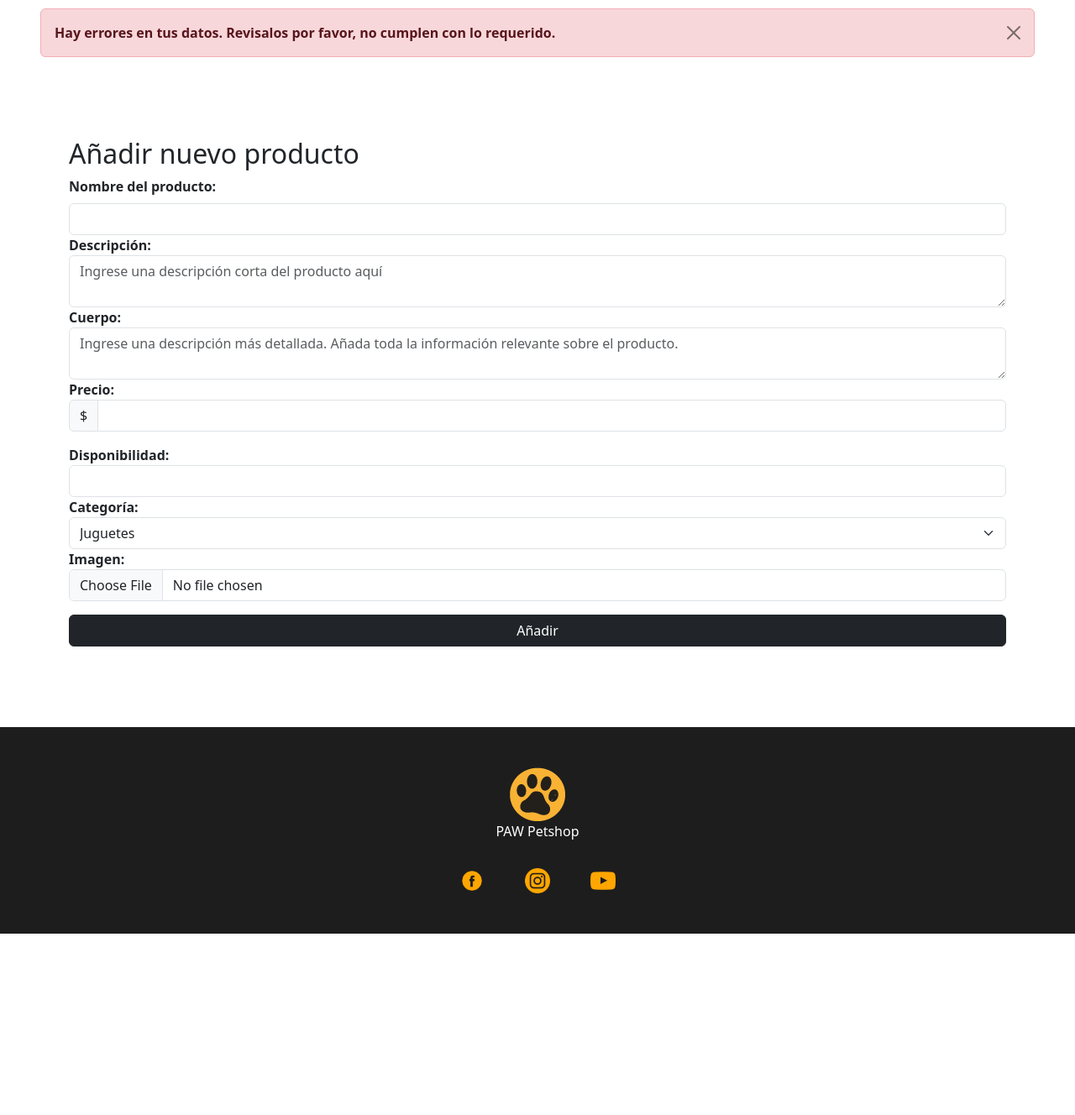
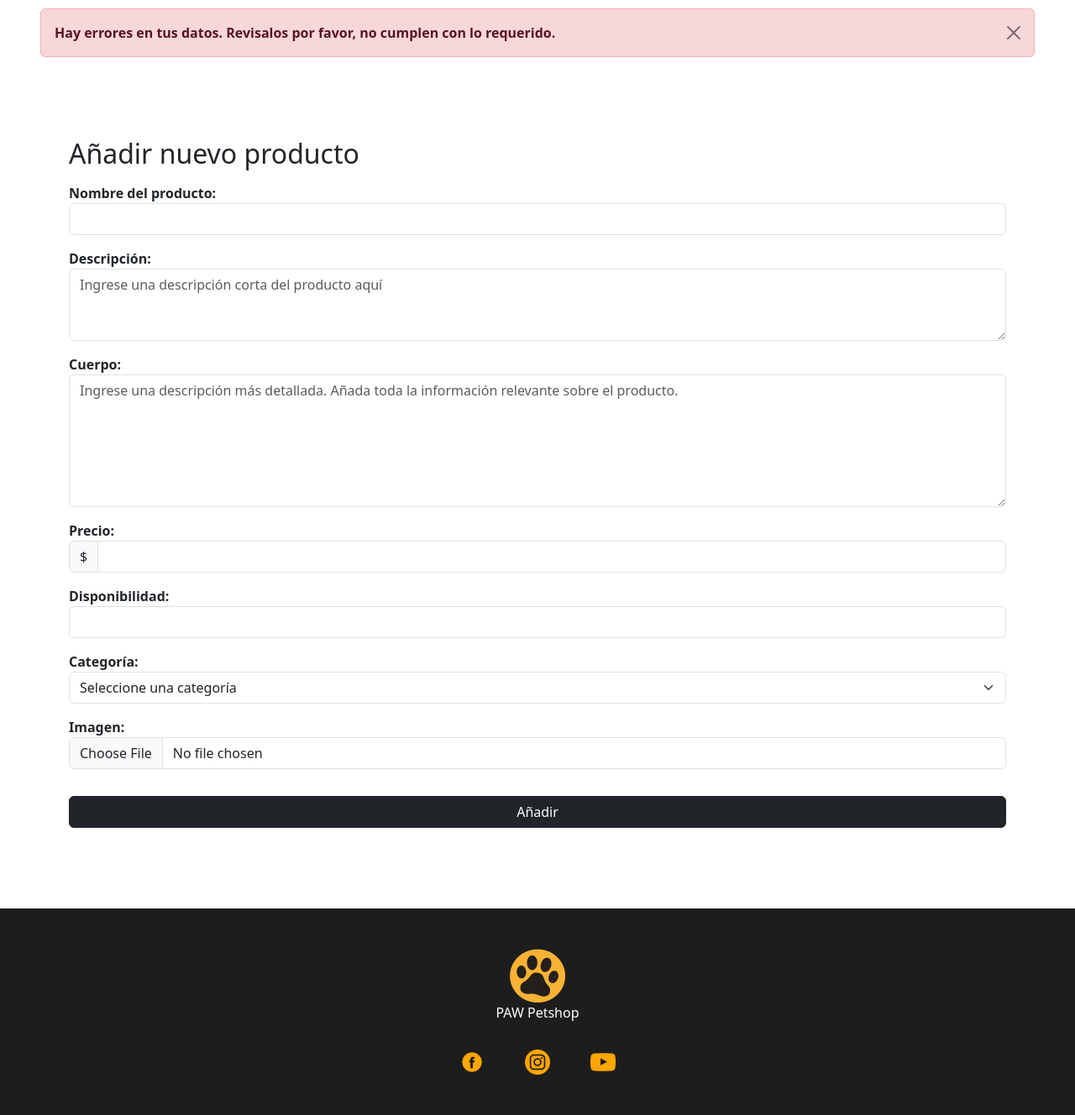
Before and after one commit to Lau-szutner/E-commerce-PHP, a PHP site: page /admin/index.php?seccion=producto-nuevo in a window 1280 px wide. Shown: the part 86-1414 px from the top of the page at 84% size. Before the commit the page ends 1198 px from the top, so only its background shows below. Run offline with PHP 8.4, Linux system fonts and the light colour scheme; the visitor is signed in with stand-in values (Sample User, id 1); data comes from the database, SQL or seed files in the repository.

Commit message:
mejoro form segun consigna

```diff
--- a/sitio/admin/views/producto-nuevo.php
+++ b/sitio/admin/views/producto-nuevo.php
@@ -2,8 +2,11 @@
 require_once __DIR__ . '/../../clases/Categoria.php';
 require_once __DIR__ . '/../../clases/Producto.php';
 
+if (session_status() === PHP_SESSION_NONE) {
+    session_start();
+}
+
 $categorias = (new Categoria)->todos();
-
 
 $errores = $_SESSION['errores'] ?? [];
 unset($_SESSION['errores']);
@@ -15,82 +18,80 @@ unset($_SESSION['datosGuardados']);
 
 
 <section class="container mt-5 mb-5">
-
     <h2 class="pt-5">Añadir nuevo producto</h2>
 
-    <form action="acciones/producto-anadir.php" method="post" enctype="multipart/form-data">
-        <div>
-            <label for="nombre" class="form-label fw-bold">Nombre del producto:</label>
-            <input type="text" id="nombre" name="nombre" class="form-control" value="<?= htmlspecialchars($datosGuardados['nombre'] ?? ''); ?>" >
-            <?php
-                if(isset($errores['nombre'])):
-            ?>
-                <div class="alert alert alert-danger" role="alert">
-                    <?= $errores['nombre']; ?>
-                </div>
-            <?php
-                endif;
-            ?>
+    <form action="acciones/producto-anadir.php" method="post" enctype="multipart/form-data" class="mt-3">
+        <div class="mb-3">
+            <label for="nombre" class="form-label d-flex flex-column">
+                <span class="fw-bold">Nombre del producto:</span>
+                <input type="text" id="nombre" name="nombre" class="form-control" value="<?= htmlspecialchars($datosGuardados['nombre'] ?? '') ?>" required>
+            </label>
+
+            <?php if(isset($errores['nombre'])): ?>
+                <div class="alert alert-danger mt-2" role="alert"><?= htmlspecialchars($errores['nombre']); ?></div>
+            <?php endif; ?>
         </div>
 
-        <div>
-            <label for="descripcion" class="fw-bold">Descripción:</label>
-            <textarea id="descripcion" name="descripcion" class="form-control" placeholder="Ingrese una descripción corta del producto aquí"><?= htmlspecialchars($datosGuardados['descripcion'] ?? '') ?></textarea>
-            <?php
-                if(isset($errores['descripcion'])):
-            ?>
-                <div class="alert alert alert-danger" role="alert">
-                    <?= $errores['descripcion']; ?>
-                </div>
-            <?php
-                endif;
-            ?>
+        <div class="mb-3">
+            <label for="descripcion" class="form-label d-flex flex-column">
+                <span class="fw-bold">Descripción:</span>
+                <textarea id="descripcion" name="descripcion" class="form-control" rows="3" placeholder="Ingrese una descripción corta del producto aquí" required><?= htmlspecialchars($datosGuardados['descripcion'] ?? '') ?></textarea>
+            </label>
+
+            <?php if(isset($errores['descripcion'])): ?>
+                <div class="alert alert-danger mt-2" role="alert"><?= htmlspecialchars($errores['descripcion']); ?></div>
+            <?php endif; ?>
         </div>
 
-        <div>
-            <label for="cuerpo" class="fw-bold">Cuerpo:</label>
-            <textarea id="cuerpo" name="cuerpo" class="form-control" placeholder="Ingrese una descripción más detallada. Añada toda la información relevante sobre el producto."><?= htmlspecialchars($datosGuardados['cuerpo'] ?? '') ?></textarea>
+        <div class="mb-3">
+            <label for="cuerpo" class="form-label d-flex flex-column">
+                <span class="fw-bold">Cuerpo:</span>
+                <textarea id="cuerpo" name="cuerpo" class="form-control" rows="6" placeholder="Ingrese una descripción más detallada. Añada toda la información relevante sobre el producto."><?= htmlspecialchars($datosGuardados['cuerpo'] ?? '') ?></textarea>
+            </label>
         </div>
 
-        <div>
-            <label for="precio" class="fw-bold">Precio:</label>
-            <div class="input-group mb-3">
+        <div class="mb-3">
+            <label for="precio" class="form-label d-flex flex-column">
+                <span class="fw-bold">Precio:</span>
+                <div class="input-group">
                     <span class="input-group-text">$</span>
-            <input type="number" id="precio" name="precio" class="form-control" value="<?= $datosGuardados['precio'] ?? null;?>" >
+                    <input type="number" step="0.01" id="precio" name="precio" class="form-control" value="<?= htmlspecialchars($datosGuardados['precio'] ?? '') ?>" required>
+                </div>
+            </label>
+
+            <?php if(isset($errores['precio'])): ?>
+                <div class="alert alert-danger mt-2" role="alert"><?= htmlspecialchars($errores['precio']); ?></div>
+            <?php endif; ?>
         </div>
 
-
-
-            <?php
-                if(isset($errores['precio'])):
-            ?>
-                <div class="alert alert alert-danger" role="alert">
-                    <?= $errores['precio']; ?>
-                </div>
-            <?php
-                endif;
-            ?>
+        <div class="mb-3">
+            <label for="disponibilidad" class="form-label d-flex flex-column">
+                <span class="fw-bold">Disponibilidad:</span>
+                <input type="number" id="disponibilidad" name="disponibilidad" class="form-control" value="<?= htmlspecialchars($datosGuardados['disponibilidad'] ?? '') ?>">
+            </label>
         </div>
 
-        <div>
-            <label for="disponibilidad" class="fw-bold">Disponibilidad:</label>
-            <input type="number" id="disponibilidad" class="form-control" name="disponibilidad" value="<?= htmlspecialchars($datosGuardados['disponibilidad'] ?? '') ?>" >
-        </div>
-
-        <div>
-        <label for="categoria_id" class="fw-bold">Categoría:</label>
-            <select name="categoria_id" id="categoria_id" class="form-select">
+        <div class="mb-3">
+            <label for="categoria_id" class="form-label d-flex flex-column">
+                <span class="fw-bold">Categoría:</span>
+                <select name="categoria_id" id="categoria_id" class="form-select" required>
+                    <option value="" disabled <?= empty($datosGuardados['categoria_id']) ? 'selected' : '' ?>>Seleccione una categoría</option>
                     <?php foreach ($categorias as $categoria): ?>
-                    <option value="<?= $categoria->getCategoria_id(); ?>" <?= ($categoria->getCategoria_id() == ($datosGuardados['categoria_id'] ?? null)) ? 'selected' : null; ?>>
+                        <option value="<?= htmlspecialchars($categoria->getCategoria_id()); ?>" <?= ($categoria->getCategoria_id() == ($datosGuardados['categoria_id'] ?? null)) ? 'selected' : '' ; ?>>
                             <?= htmlspecialchars($categoria->getNombre()); ?>
                         </option>
                     <?php endforeach; ?>
                 </select>
+            </label>
         </div>
-        <div>
-            <label for="imagen" class="fw-bold">Imagen:</label>
-            <input type="file" name="imagen" id="imagen" class="form-control">
+
+        <div class="mb-3">
+            <label for="imagen" class="form-label d-flex flex-column">
+                <span class="fw-bold">Imagen:</span>
+                <input type="file" name="imagen" id="imagen" class="form-control" accept="image/*">
+            </label>
         </div>
+
         <div class="d-grid gap-2">
             <button type="submit" class="btn btn-dark mt-3">Añadir</button>
         </div>
```
Lines whose indentation alone changed are shown as unchanged.
